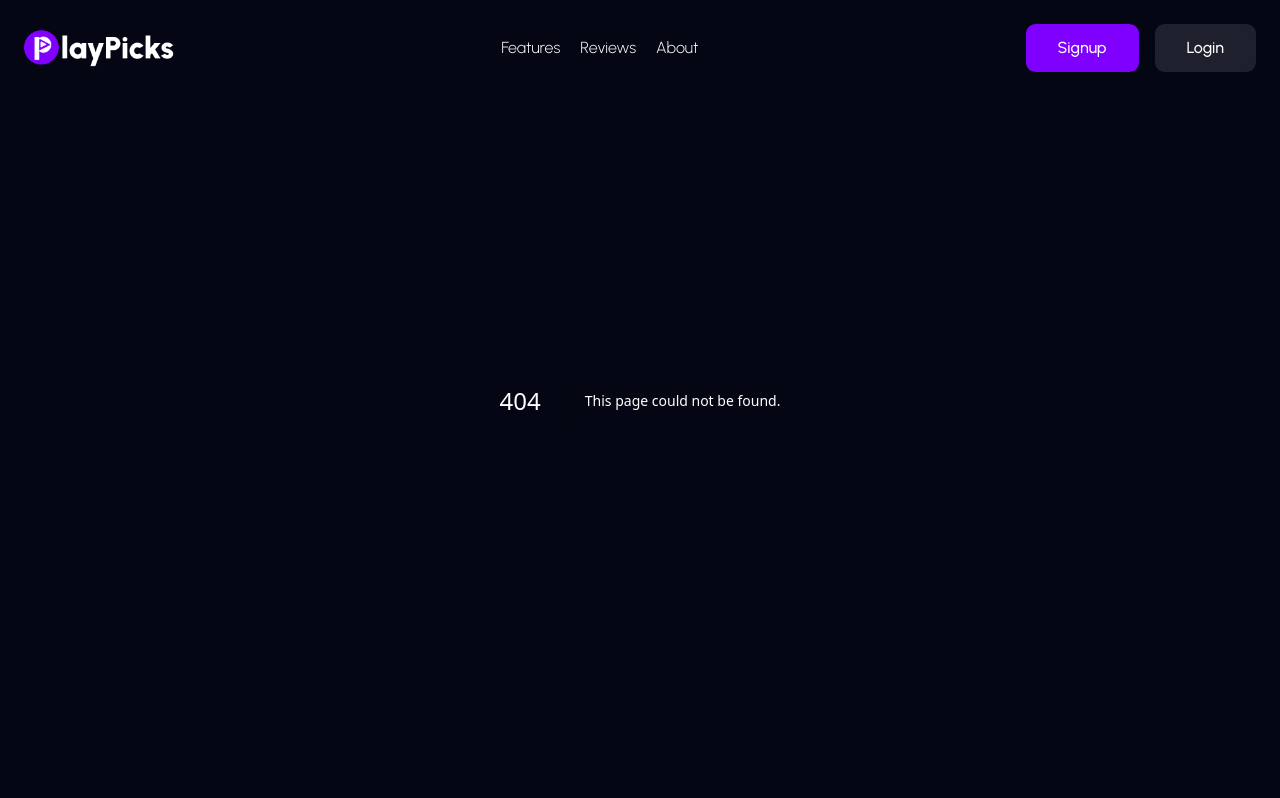
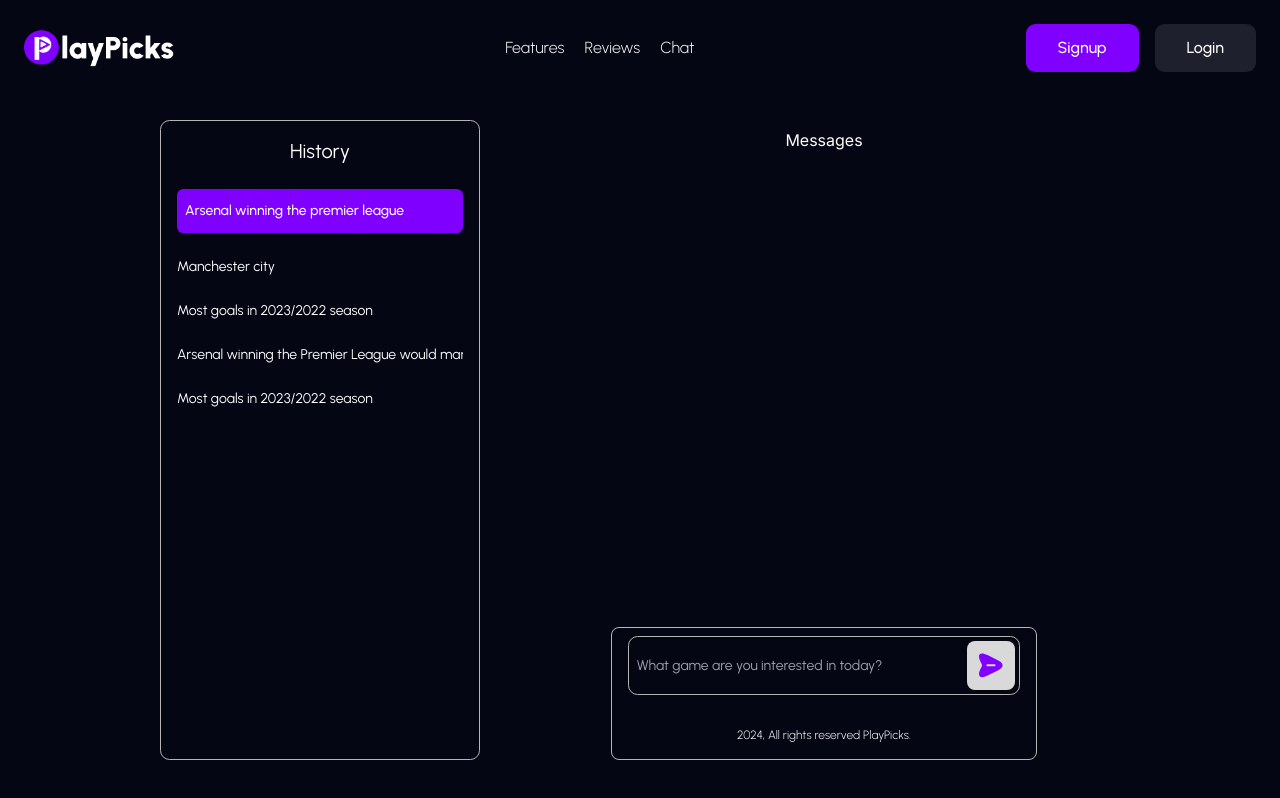
Before and after one commit to christapi2099/chatsupport, a Next.js app: page /chat in a window 1280 px wide. Before the commit this address had no page. Shown: the top 798 px of the page. Built offline with nearby package versions, Linux system fonts and the light colour scheme.

Commit message:
started chat interface

```diff
--- a/app/_components/copyright.tsx
+++ b/app/_components/copyright.tsx
@@ -1,6 +1,6 @@
 import React from "react";
 import { Urbanist } from "next/font/google";
-import CopyrightIcon from "@/app/_components/ui-elements/copyrightIcon";
+import CopyrightIcon from "@/app/_components/ui-elements/copyright-icon";
 
 const urbanist = Urbanist({ subsets: ["latin"] });
 
@@ -12,7 +12,7 @@ export default function Copyright() {
         <div
           className={`${urbanist.className} phone:text-xs midPhone:text-[0.6rem] text-sm font-light`}
         >
-          All rights reserved PlayPicks inc.
+          2024, All rights reserved PlayPicks.
         </div>
       </div>
     </div>
--- a/app/_components/header.tsx
+++ b/app/_components/header.tsx
@@ -71,13 +71,13 @@ function NavLinks() {
     <div>
       <ul className="gap-5 text-base font-light hidden xl:inline-flex tabletMedium:text-[0.8rem]">
         <li className="cursor-pointer">
-          <a href="#features">Features</a>
+          <Link href="/#features">Features</Link>
         </li>
         <li className="cursor-pointer">
-          <a href="#reviews">Reviews</a>
+          <Link href="/#reviews">Reviews</Link>
         </li>
         <li className="cursor-pointer">
-          <a href="#about">About</a>
+          <Link href="chat">Chat</Link>
         </li>
       </ul>
     </div>
--- /dev/null
+++ b/app/_components/history.tsx
@@ -0,0 +1,71 @@
+"use client";
+import React, { useState } from "react";
+import { Urbanist } from "next/font/google";
+
+const urbanist = Urbanist({ subsets: ["latin"] });
+
+const histories = [
+  {
+    title: "Arsenal winning the premier league",
+  },
+  {
+    title: "Manchester city",
+  },
+  {
+    title: "Most goals in 2023/2022 season",
+  },
+  {
+    title:
+      "Arsenal winning the Premier League would mark a historic achievement, showcasing the culmination of years of development, strategic planning, and exceptional performances both on and off the field.",
+  },
+  {
+    title: "Most goals in 2023/2022 season",
+  },
+];
+
+export default function History() {
+  const [activeIndex, setActiveIndex] = useState<number | null>(0);
+
+  return (
+    <div
+      className={`${urbanist.className} flex flex-col h-[80dvh] w-3/12 px-4 items-center border-[0.5px] border-primary-5 rounded-[0.6rem]`}
+    >
+      <div className="text-xl mt-4 mb-6">History</div>
+
+      <div className="flex flex-col gap-6 cursor-pointer h-[68dvh] overflow-y-auto w-full self-start">
+        {" "}
+        {histories.map((history, index) => (
+          <History
+            history={history.title}
+            key={index}
+            isActive={activeIndex === index}
+            onClick={() => setActiveIndex(index)}
+          />
+        ))}
+      </div>
+    </div>
+  );
+
+  function History({
+    history,
+    isActive,
+    onClick,
+  }: {
+    history: string;
+    isActive: boolean;
+    onClick: () => void;
+  }) {
+    return (
+      <div
+        onClick={onClick}
+        className={`text-sm transition-all w-full ${
+          isActive
+            ? " bg-primary-400 font-medium py-3 px-2 rounded-[0.4rem]"
+            : ""
+        }`}
+      >
+        <span className="truncate">{history}</span>
+      </div>
+    );
+  }
+}
--- /dev/null
+++ b/app/_components/prompt.tsx
@@ -0,0 +1,28 @@
+import React from "react";
+import { Urbanist } from "next/font/google";
+import SendIcon from "./ui-elements/send-icon";
+
+const urbanist = Urbanist({ subsets: ["latin"] });
+
+export default function Prompt() {
+  return (
+    <div className="flex flex-col ">
+      <form className="border border-primary-5 mb-8 bg-primary-500 flex flex-row p-1 rounded-[0.6rem]">
+        <input
+          type="text"
+          placeholder="What game are you interested in today?"
+          className="bg-primary-500 grow p-1 focus:outline-none active:outline-none focus-visible:outline-none text-sm"
+        />
+        <button className="bg-primary-50 rounded-[0.5rem] px-3 py-1 items-center flex justify-center">
+          <SendIcon />
+        </button>
+      </form>
+
+      <div
+        className={`${urbanist.className} self-center midPhone:text-[0.6rem] text-xs font-light`}
+      >
+        2024, All rights reserved PlayPicks.
+      </div>
+    </div>
+  );
+}
--- /dev/null
+++ b/app/_components/ui-elements/send-icon.tsx
@@ -0,0 +1,19 @@
+import React from "react";
+
+export default function SendIcon() {
+  return (
+    <svg
+      width="41"
+      height="41"
+      viewBox="0 0 41 41"
+      fill="none"
+      xmlns="http://www.w3.org/2000/svg"
+      className="w-[1.5rem]"
+    >
+      <path
+        d="M33.796 12.3945L14.536 2.76451C1.59853 -3.71549 -3.71147 1.59451 2.76853 14.532L4.72603 18.447C5.28853 19.5945 5.28853 20.922 4.72603 22.0695L2.76853 25.962C-3.71147 38.8995 1.57603 44.2095 14.536 37.7295L33.796 28.0995C42.436 23.7795 42.436 16.7145 33.796 12.3945ZM26.5285 21.9345H14.3785C13.456 21.9345 12.691 21.1695 12.691 20.247C12.691 19.3245 13.456 18.5595 14.3785 18.5595H26.5285C27.451 18.5595 28.216 19.3245 28.216 20.247C28.216 21.1695 27.451 21.9345 26.5285 21.9345Z"
+        fill="#8000FF"
+      />
+    </svg>
+  );
+}
--- /dev/null
+++ b/app/chat/layout.tsx
@@ -0,0 +1,17 @@
+import React, { ReactNode } from "react";
+import History from "../_components/history";
+
+interface LayoutProps {
+  children: ReactNode;
+}
+
+export default function Layout({ children }: LayoutProps) {
+  return (
+    <>
+      <div className="flex flex-row h-screen justify-center items-center my-10">
+        <History />
+        <div className="w-6/12">{children}</div>
+      </div>
+    </>
+  );
+}
--- /dev/null
+++ b/app/chat/page.tsx
@@ -0,0 +1,19 @@
+import React from "react";
+import { Urbanist } from "next/font/google";
+import Prompt from "../_components/prompt";
+
+const urbanist = Urbanist({ subsets: ["latin"] });
+
+export default function Chat() {
+  return (
+    <div className="mx-6 h-[80dvh] justify-center flex flex-col items-center w-full">
+      <div className="flex flex-col overflow-y-auto p-2">Messages</div>
+
+      <div
+        className={`${urbanist.className} mt-auto pb-4 px-4 w-8/12 pt-2 border border-primary-5 rounded-[0.5rem]`}
+      >
+        <Prompt />
+      </div>
+    </div>
+  );
+}
--- a/app/login/page.tsx
+++ b/app/login/page.tsx
@@ -4,7 +4,7 @@ import { Urbanist } from "next/font/google";
 import Input from "../_components/ui-elements/input";
 import Button from "../_components/ui-elements/button";
 import Link from "next/link";
-import GoogleIcon from "../_components/ui-elements/googleIcon";
+import GoogleIcon from "../_components/ui-elements/google-icon";
 import { auth, provider } from "../../firebaseConfig";
 import { useRouter } from "next/navigation";
 import {
--- a/app/signup/page.tsx
+++ b/app/signup/page.tsx
@@ -1,6 +1,6 @@
 import React from "react";
 import { Urbanist } from "next/font/google";
-import GoogleIcon from "../_components/ui-elements/googleIcon";
+import GoogleIcon from "../_components/ui-elements/google-icon";
 import Button from "../_components/ui-elements/button";
 import Link from "next/link";
 import Input from "../_components/ui-elements/input";
```
Also changed, not shown: app/_components/ui-elements/copyright-icon.tsx (renamed from app/_components/ui-elements/copyrightIcon.tsx), app/_components/ui-elements/google-icon.tsx (renamed from app/_components/ui-elements/googleIcon.tsx).
